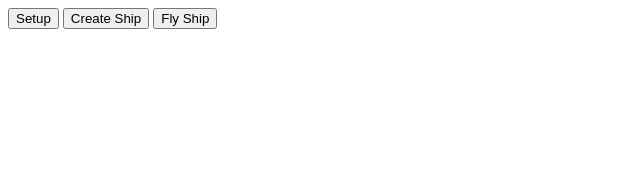
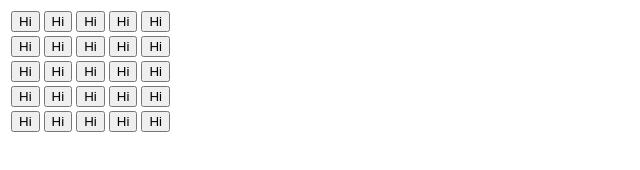
Before and after one commit to CheesyPanda42/masterwaldo.github.io, a plain HTML site: page pewpew.html in a window 1280 px wide. Shown: the whole page, without its empty margins (0-640 px from the left). Drawn offline with Linux system fonts and the light colour scheme.

Commit message:
Actual commit?

```diff
--- a/javascripts/pewpew.js
+++ b/javascripts/pewpew.js
@@ -1,39 +1,31 @@
 "use strict";
-var i = 0;
-class Ship
+var board = document.createElement("TABLE");
+var count = 0;
+
+function setup()
 {
-    constructor()
+    for (var r = 0; r < 5; r++)
     {
-        this.health = 100;
-        this.shield = 100;
-        this.armor = 100;
-        this.speed = 10;
-        this.weapon = 1;
-        console.log("Ship created: " + this.health);
+        var row = board.insertRow(r);
+        for(var c = 0; c < 5; c++)
+        {
+            var butt = document.createElement("input");
+            butt.type = "button";
+            butt.value = "Hi";
+            butt.onclick = function(){this.value=r*c; console.log("Clicked!");};
+            var cell = row.insertCell(c);
+            cell.appendChild(butt);
+        }
     }
+
+    document.body.appendChild(board);
 }
 
-class Player extends Ship
+
+function gameLoop()
 {
 
 }
 
-class Enemy extends Ship
-{
-
-}
-
-function createShip() {
-    var ship = new Ship();
-    console.log("New ship created: " + ship.health);
-    return ship;
-}
-
-function gameLoop()
-{
-    i = i + 1;
-    console.log(i);
-}
-
 // game loop
 window.setInterval(gameLoop, 100);
--- a/pewpew.html
+++ b/pewpew.html
@@ -1,10 +1,8 @@
 <head>
-
+    <link rel="stylesheet" type="text/css" href="stylesheets/pewpew.css" />
 </head>
 
-<body>
-    <button id="butt0" onClick="setup()">Setup</button>
-    <button id="butt1" onClick="createShip()">Create Ship</button>
-    <button id="butt2" onClick="flyShip()">Fly Ship</button>
+<body onLoad="setup()">
+    <!--<button onClick="setup()">Click</button>-->
     <script type="text/javascript" src="javascripts/pewpew.js"></script>
 </body>
```
